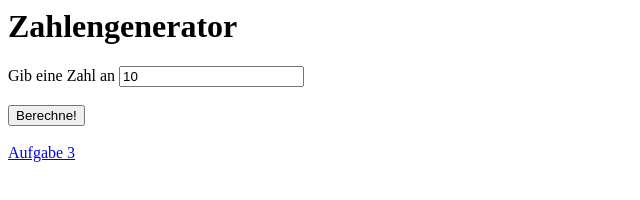
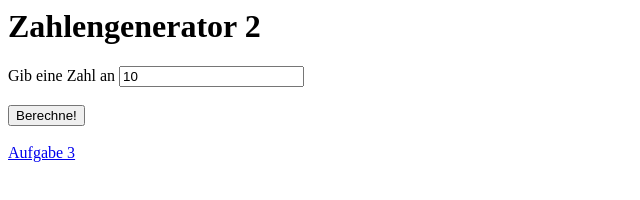
Before and after one commit to GlasderDamian/Einstieg-Schleifen, a plain HTML site: page Zahlengenerator 3.html in a window 1280 px wide. Shown: the full height of the page, 0-640 px from the left. Drawn offline with Linux system fonts and the light colour scheme.

Commit message:
Update Zahlengenerator 3.html

```diff
--- a/Zahlengenerator 3.html
+++ b/Zahlengenerator 3.html
@@ -29,7 +29,7 @@
 	</head>
 
 	<body>
-		<h1>Zahlengenerator </h1>
+		<h1>Zahlengenerator 2</h1>
 		Gib eine Zahl an <input id="idInput" type="text" value="10"><br><br>
 		<button onclick="Ausgabe();">Berechne!</button><br><br>
 		<div id="idAusgabe"></div>
```
